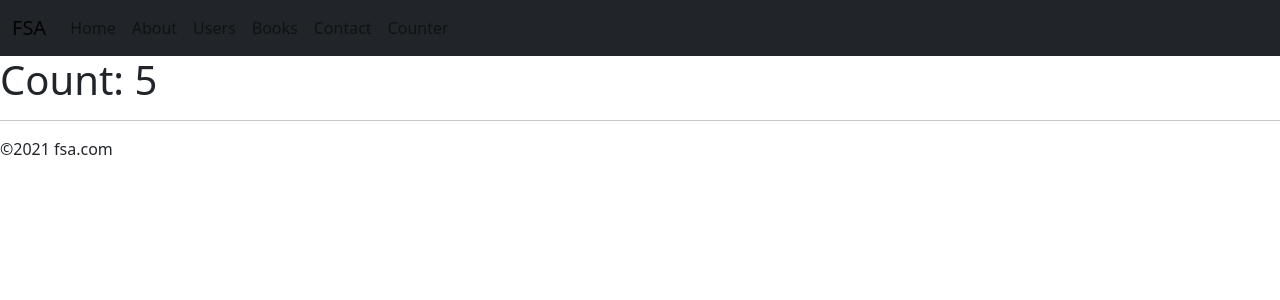
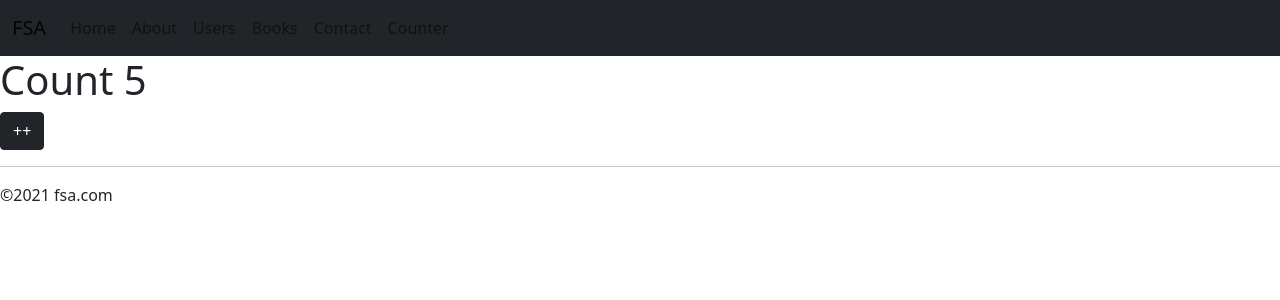
Before and after one commit to Mujib517/fsa-react, a React (Create React App) app: page /count in a window 1280 px wide. Shown: the top 300 px of the page. Built offline with nearby package versions, Linux system fonts and the light colour scheme.

Commit message:
useEffect with dependencies

```diff
--- a/src/App.js
+++ b/src/App.js
@@ -10,6 +10,7 @@ import NotFound from './NotFound';
 import UserById from './UserById';
 import Counter from './Counter';
 import Books from './Books';
+import CounterWithHooks from './CounterWithHooks';
 
 function App() {
     return <div>
@@ -22,7 +23,7 @@ function App() {
                 <Route path="/users/:id" component={UserById} />
                 <Route path="/users" component={Users} />
                 <Route path="/books" component={Books} />
-                <Route path="/count" component={Counter} />
+                <Route path="/count" component={CounterWithHooks} />
                 <Route path="**" component={NotFound} />
                 {/* <Redirect to='/' /> */}
             </Switch>
--- /dev/null
+++ b/src/CounterWithHooks.js
@@ -0,0 +1,26 @@
+import { useEffect, useState } from "react";
+
+function CounterWithHooks() {
+    const [count, setCount] = useState(0);
+
+    useEffect(() => {
+        // setCount(100);
+
+        setTimeout(() => {
+            let cnt = count;
+            setCount(++cnt);
+        }, 1000);
+    }, [count]);
+
+    function onInc() {
+        let cnt = count;
+        setCount(++cnt);
+    }
+
+    return <>
+        <h1>Count {count}</h1>
+        <button onClick={onInc} className="btn btn-dark">++</button>
+    </>
+}
+
+export default CounterWithHooks;
```
